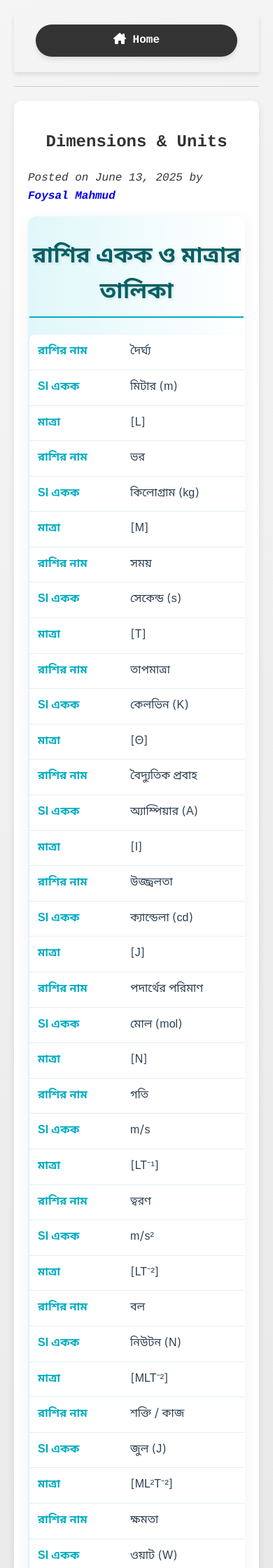
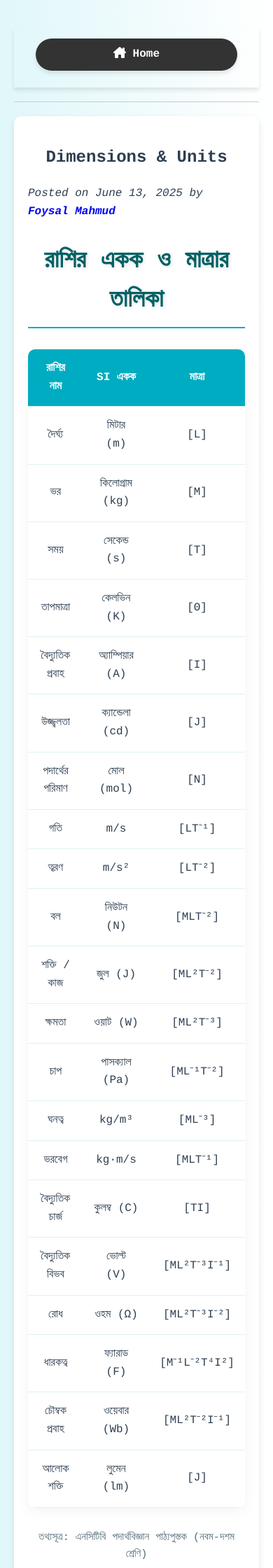
Before and after one commit to foysal1627/foysal1627.github.io, a Jekyll site: the page built from _posts/2025-06-13-Dimensions&Units.md, in a window 390 px wide. Shown: the top 2240 px of the page at 70% size. Built offline with Jekyll 4.4.1, drawn with Linux system fonts in a browser that asks for light colours; some of the changed lines change nothing that is shown.

Commit message:
Update 2025-06-13-Dimensions&Units.md

```diff
--- a/_posts/2025-06-13-Dimensions&Units.md
+++ b/_posts/2025-06-13-Dimensions&Units.md
@@ -7,9 +7,67 @@ author: "Foysal"
 quote: 4622
 ---
 
-<div class="dimensions-container">
+<html lang="bn">
+<head>
+  <meta charset="UTF-8">
+  <meta name="viewport" content="width=device-width, initial-scale=1.0">
+  <title>রাশির একক ও মাত্রা</title>
+  <style>
+    @import url('https://fonts.googleapis.com/css2?family=Noto+Sans+Bengali:wght@400;700&display=swap');body {
+  font-family: 'Noto Sans Bengali', sans-serif;
+  background: linear-gradient(to right, #e0f7fa, #ffffff);
+  color: #2c3e50;
+  padding: 40px 20px;
+  max-width: 1000px;
+  margin: auto;
+}
+
+h1 {
+  text-align: center;
+  color: #006064;
+  font-size: 2.2em;
+  margin-bottom: 30px;
+  border-bottom: 2px solid #00acc1;
+  padding-bottom: 10px;
+}
+
+table {
+  width: 100%;
+  border-collapse: collapse;
+  background: #ffffff;
+  border-radius: 10px;
+  overflow: hidden;
+  box-shadow: 0 4px 20px rgba(0,0,0,0.05);
+}
+
+th, td {
+  padding: 15px;
+  text-align: center;
+  border-bottom: 1px solid #e0f2f1;
+}
+
+th {
+  background-color: #00acc1;
+  color: white;
+  font-weight: bold;
+}
+
+tr:hover {
+  background-color: #e0f7fa;
+}
+
+.note {
+  margin-top: 30px;
+  font-size: 0.95em;
+  color: #546e7a;
+  text-align: center;
+}
+
+  </style>
+</head>
+<body>
   <h1>রাশির একক ও মাত্রার তালিকা</h1>
-  <table class="dimensions-table">
+  <table>
     <thead>
       <tr>
         <th>রাশির নাম</th>
@@ -18,207 +76,29 @@ quote: 4622
       </tr>
     </thead>
     <tbody>
-      <tr>
-        <td data-label="রাশির নাম">দৈর্ঘ্য</td>
-        <td data-label="SI একক">মিটার (m)</td>
-        <td data-label="মাত্রা">[L]</td>
-      </tr>
-      <tr>
-        <td data-label="রাশির নাম">ভর</td>
-        <td data-label="SI একক">কিলোগ্রাম (kg)</td>
-        <td data-label="মাত্রা">[M]</td>
-      </tr>
-      <tr>
-        <td data-label="রাশির নাম">সময়</td>
-        <td data-label="SI একক">সেকেন্ড (s)</td>
-        <td data-label="মাত্রা">[T]</td>
-      </tr>
-      <tr>
-        <td data-label="রাশির নাম">তাপমাত্রা</td>
-        <td data-label="SI একক">কেলভিন (K)</td>
-        <td data-label="মাত্রা">[Θ]</td>
-      </tr>
-      <tr>
-        <td data-label="রাশির নাম">বৈদ্যুতিক প্রবাহ</td>
-        <td data-label="SI একক">অ্যাম্পিয়ার (A)</td>
-        <td data-label="মাত্রা">[I]</td>
-      </tr>
-      <tr>
-        <td data-label="রাশির নাম">উজ্জ্বলতা</td>
-        <td data-label="SI একক">ক্যান্ডেলা (cd)</td>
-        <td data-label="মাত্রা">[J]</td>
-      </tr>
-      <tr>
-        <td data-label="রাশির নাম">পদার্থের পরিমাণ</td>
-        <td data-label="SI একক">মোল (mol)</td>
-        <td data-label="মাত্রা">[N]</td>
-      </tr>
-      <tr>
-        <td data-label="রাশির নাম">গতি</td>
-        <td data-label="SI একক">m/s</td>
-        <td data-label="মাত্রা">[LT⁻¹]</td>
-      </tr>
-      <tr>
-        <td data-label="রাশির নাম">ত্বরণ</td>
-        <td data-label="SI একক">m/s²</td>
-        <td data-label="মাত্রা">[LT⁻²]</td>
-      </tr>
-      <tr>
-        <td data-label="রাশির নাম">বল</td>
-        <td data-label="SI একক">নিউটন (N)</td>
-        <td data-label="মাত্রা">[MLT⁻²]</td>
-      </tr>
-      <tr>
-        <td data-label="রাশির নাম">শক্তি / কাজ</td>
-        <td data-label="SI একক">জুল (J)</td>
-        <td data-label="মাত্রা">[ML²T⁻²]</td>
-      </tr>
-      <tr>
-        <td data-label="রাশির নাম">ক্ষমতা</td>
-        <td data-label="SI একক">ওয়াট (W)</td>
-        <td data-label="মাত্রা">[ML²T⁻³]</td>
-      </tr>
-      <tr>
-        <td data-label="রাশির নাম">চাপ</td>
-        <td data-label="SI একক">পাসক্যাল (Pa)</td>
-        <td data-label="মাত্রা">[ML⁻¹T⁻²]</td>
-      </tr>
-      <tr>
-        <td data-label="রাশির নাম">ঘনত্ব</td>
-        <td data-label="SI একক">kg/m³</td>
-        <td data-label="মাত্রা">[ML⁻³]</td>
-      </tr>
-      <tr>
-        <td data-label="রাশির নাম">ভরবেগ</td>
-        <td data-label="SI একক">kg·m/s</td>
-        <td data-label="মাত্রা">[MLT⁻¹]</td>
-      </tr>
-      <tr>
-        <td data-label="রাশির নাম">বৈদ্যুতিক চার্জ</td>
-        <td data-label="SI একক">কুলম্ব (C)</td>
-        <td data-label="মাত্রা">[TI]</td>
-      </tr>
-      <tr>
-        <td data-label="রাশির নাম">বৈদ্যুতিক বিভব</td>
-        <td data-label="SI একক">ভোল্ট (V)</td>
-        <td data-label="মাত্রা">[ML²T⁻³I⁻¹]</td>
-      </tr>
-      <tr>
-        <td data-label="রাশির নাম">রোধ</td>
-        <td data-label="SI একক">ওহম (Ω)</td>
-        <td data-label="মাত্রা">[ML²T⁻³I⁻²]</td>
-      </tr>
-      <tr>
-        <td data-label="রাশির নাম">ধারকত্ব</td>
-        <td data-label="SI একক">ফ্যারাড (F)</td>
-        <td data-label="মাত্রা">[M⁻¹L⁻²T⁴I²]</td>
-      </tr>
-      <tr>
-        <td data-label="রাশির নাম">চৌম্বক প্রবাহ</td>
-        <td data-label="SI একক">ওয়েবার (Wb)</td>
-        <td data-label="মাত্রা">[ML²T⁻²I⁻¹]</td>
-      </tr>
-      <tr>
-        <td data-label="রাশির নাম">আলোক শক্তি</td>
-        <td data-label="SI একক">লুমেন (lm)</td>
-        <td data-label="মাত্রা">[J]</td>
-      </tr>
-    </tbody>
+      <tr><td>দৈর্ঘ্য</td><td>মিটার (m)</td><td>[L]</td></tr>
+      <tr><td>ভর</td><td>কিলোগ্রাম (kg)</td><td>[M]</td></tr>
+      <tr><td>সময়</td><td>সেকেন্ড (s)</td><td>[T]</td></tr>
+      <tr><td>তাপমাত্রা</td><td>কেলভিন (K)</td><td>[Θ]</td></tr>
+      <tr><td>বৈদ্যুতিক প্রবাহ</td><td>অ্যাম্পিয়ার (A)</td><td>[I]</td></tr>
+      <tr><td>উজ্জ্বলতা</td><td>ক্যান্ডেলা (cd)</td><td>[J]</td></tr>
+      <tr><td>পদার্থের পরিমাণ</td><td>মোল (mol)</td><td>[N]</td></tr>
+      <tr><td>গতি</td><td>m/s</td><td>[LT⁻¹]</td></tr>
+      <tr><td>ত্বরণ</td><td>m/s²</td><td>[LT⁻²]</td></tr>
+      <tr><td>বল</td><td>নিউটন (N)</td><td>[MLT⁻²]</td></tr>
+      <tr><td>শক্তি / কাজ</td><td>জুল (J)</td><td>[ML²T⁻²]</td></tr>
+      <tr><td>ক্ষমতা</td><td>ওয়াট (W)</td><td>[ML²T⁻³]</td></tr>
+      <tr><td>চাপ</td><td>পাসক্যাল (Pa)</td><td>[ML⁻¹T⁻²]</td></tr>
+      <tr><td>ঘনত্ব</td><td>kg/m³</td><td>[ML⁻³]</td></tr>
+      <tr><td>ভরবেগ</td><td>kg·m/s</td><td>[MLT⁻¹]</td></tr>
+      <tr><td>বৈদ্যুতিক চার্জ</td><td>কুলম্ব (C)</td><td>[TI]</td></tr>
+      <tr><td>বৈদ্যুতিক বিভব</td><td>ভোল্ট (V)</td><td>[ML²T⁻³I⁻¹]</td></tr>
+      <tr><td>রোধ</td><td>ওহম (Ω)</td><td>[ML²T⁻³I⁻²]</td></tr>
+      <tr><td>ধারকত্ব</td><td>ফ্যারাড (F)</td><td>[M⁻¹L⁻²T⁴I²]</td></tr>
+      <tr><td>চৌম্বক প্রবাহ</td><td>ওয়েবার (Wb)</td><td>[ML²T⁻²I⁻¹]</td></tr>
+      <tr><td>আলোক শক্তি</td><td>লুমেন (lm)</td><td>[J]</td></tr></tbody>
+
   </table>
   <p class="note">তথ্যসূত্র: এনসিটিবি পদার্থবিজ্ঞান পাঠ্যপুস্তক (নবম-দশম শ্রেণি)</p>
-</div>
-
-<style>
-@import url('https://fonts.googleapis.com/css2?family=Noto+Sans+Bengali:wght@400;700&display=swap');
-
-.dimensions-container {
-  font-family: 'Noto Sans Bengali', sans-serif;
-  background: linear-gradient(to right, #e0f7fa, #ffffff);
-  color: #2c3e50;
-  padding: 24px 12px;
-  border-radius: 12px;
-  box-shadow: 0 4px 20px rgba(0,0,0,0.06);
-  margin: 0 auto;
-  max-width: 900px;
-  overflow-x: auto;
-}
-
-.dimensions-container h1 {
-  text-align: center;
-  color: #006064;
-  font-size: 2em;
-  margin-bottom: 24px;
-  border-bottom: 2px solid #00acc1;
-  padding-bottom: 8px;
-}
-
-.dimensions-table {
-  width: 100%;
-  min-width: 320px;
-  border-collapse: collapse;
-  background: #fff;
-  border-radius: 8px;
-  overflow: hidden;
-  box-shadow: 0 2px 8px rgba(0,0,0,0.03);
-  margin-bottom: 16px;
-}
-
-.dimensions-table th, .dimensions-table td {
-  padding: 12px 6px;
-  text-align: center;
-  border-bottom: 1px solid #e0f2f1;
-  font-size: 1em;
-}
-
-.dimensions-table th {
-  background-color: #00acc1;
-  color: white;
-  font-weight: bold;
-}
-
-.dimensions-table tr:hover {
-  background-color: #e0f7fa;
-}
-
-.dimensions-container .note {
-  margin-top: 20px;
-  font-size: 0.92em;
-  color: #546e7a;
-  text-align: center;
-  font-style: italic;
-}
-
-/* Responsive Table */
-@media (max-width: 700px) {
-  .dimensions-container {
-    padding: 6px 2px;
-    max-width: 100vw;
-  }
-  .dimensions-table, .dimensions-table thead, .dimensions-table tbody, .dimensions-table th, .dimensions-table td, .dimensions-table tr {
-    display: block;
-    width: 100%;
-  }
-  .dimensions-table thead {
-    display: none;
-  }
-  .dimensions-table td {
-    position: relative;
-    padding-left: 45%;
-    text-align: left;
-    border-bottom: 1px solid #e0f2f1;
-  }
-  .dimensions-table td:before {
-    position: absolute;
-    top: 12px;
-    left: 12px;
-    width: 40%;
-    white-space: nowrap;
-    font-weight: bold;
-    color: #00acc1;
-    content: attr(data-label);
-  }
-  .dimensions-table tr:hover {
-    background-color: inherit;
-  }
-}
-</style>
+</body>
+</html>
```
